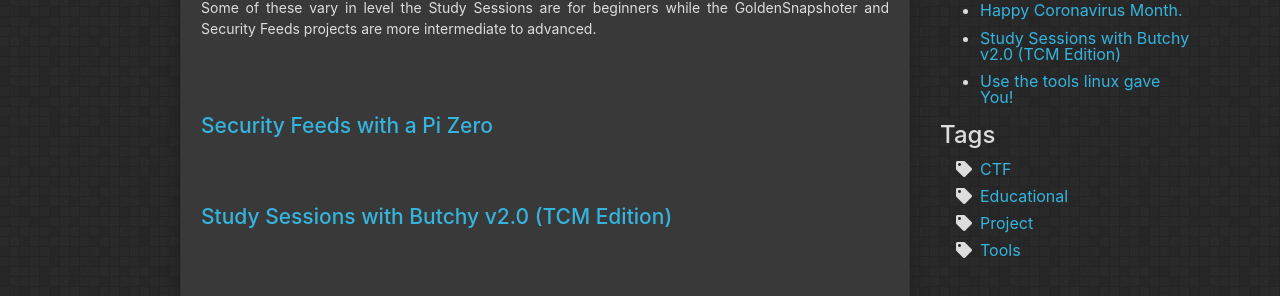
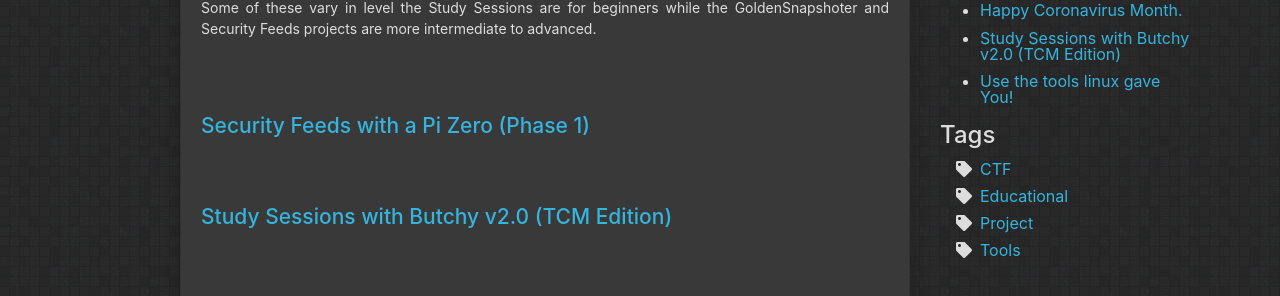
Before and after one commit to pwnageByButchy/pwnageByButchy.github.io, a Jekyll site: the page built from projects.md, in a window 1280 px wide. Shown: the part 204-500 px from the top of the page. Built offline with Jekyll 4.4.1, drawn with Linux system fonts in a browser that asks for light colours.

Commit message:
updated project title

```diff
--- a/projects.md
+++ b/projects.md
@@ -9,7 +9,7 @@ From time to time I get involved with various projects. Currently I'm involved w
 Some of these vary in level the Study Sessions are for beginners while the GoldenSnapshoter and Security Feeds projects are more intermediate to advanced.
 
 <br /><br />
-## [Security Feeds with a Pi Zero](https://pwnagebybutchy.github.io/2020/05/pi-zero-security-feed/)
+## [Security Feeds with a Pi Zero (Phase 1)](https://pwnagebybutchy.github.io/2020/05/pi-zero-security-feed/)
 
 <br /><br />
 ## [Study Sessions with Butchy v2.0 (TCM Edition)](https://pwnagebybutchy.github.io/2020/02/study-sessions-with-butchy-(TCM-Edition)/)
```
